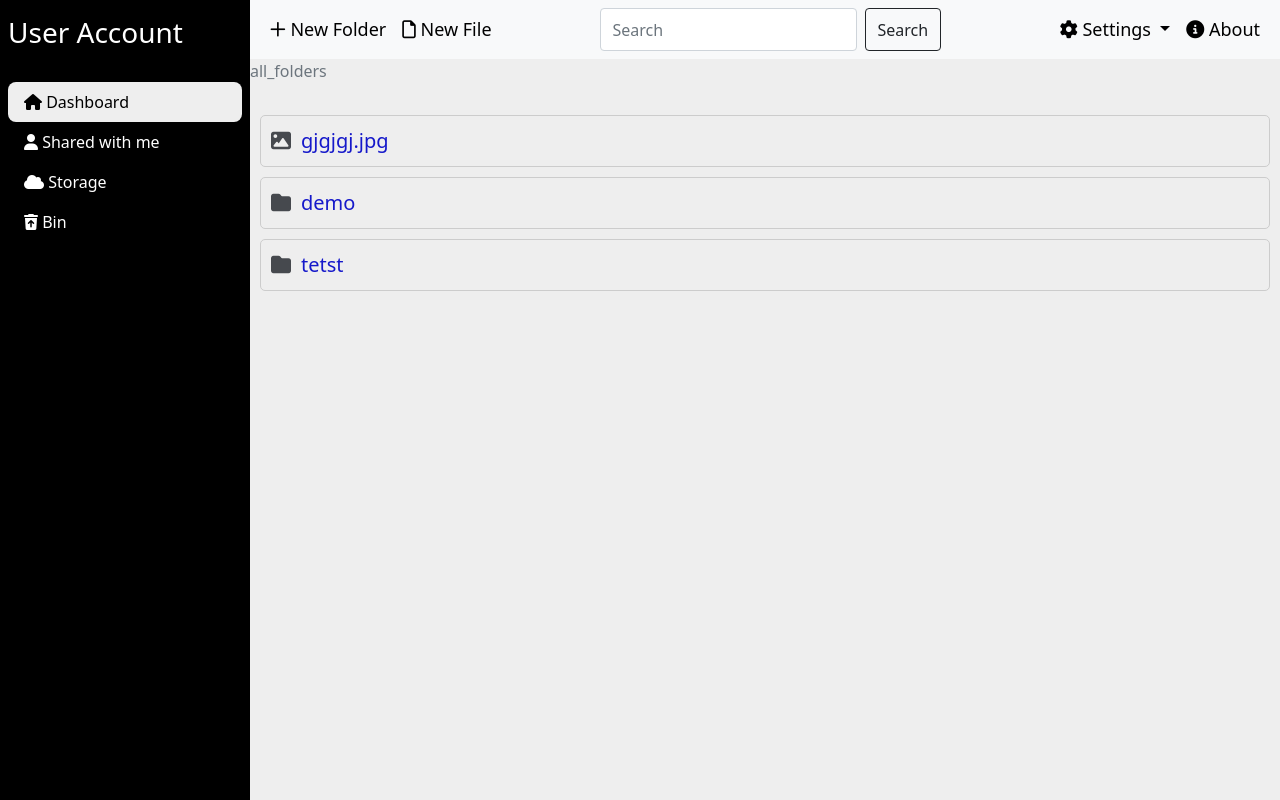
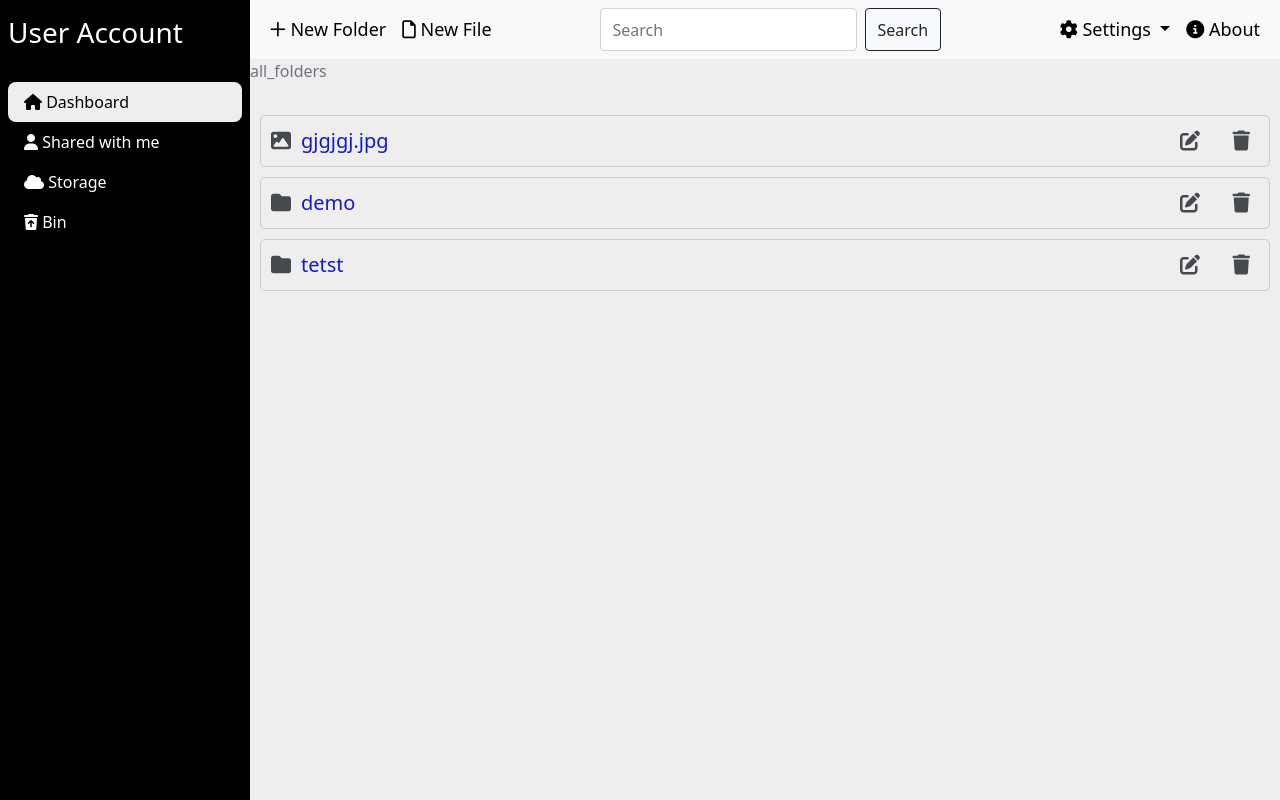
Before and after one commit to Grey-Hat-Guy/Hybrid_Alg, a Flask app: page /dashboard in a window 1280 px wide. Run offline with Flask 3, Linux system fonts and the light colour scheme; some libraries are stand-ins or nearby versions.

Commit message:
Committed

```diff
--- a/app.py
+++ b/app.py
@@ -77,7 +77,7 @@ def getFoldersOnly():
 def uploadFile():
     filename = request.form.get("filename")
     parentFolder = request.form.get("parentKey")
-    print(request.form.get("filename"), '😀😀😀')
+    # print(request.form.get("filename"), '😀😀😀')
     parentFolder = os.path.join(BASE_DIR, parentFolder)
 
     file = request.files["file"]
--- a/static/files/css/dashboard.css
+++ b/static/files/css/dashboard.css
@@ -76,3 +76,15 @@ a.folder-link {
   margin-right: 0.5em;
   color: #46494e;
 }
+
+.delete-icon {
+  position: absolute;
+  right: 20px;
+  margin-top: 5px;
+}
+
+.rename-icon {
+  position: absolute;
+  right: 70px;
+  margin-top: 5px;
+}
--- a/static/files/js/helper.js
+++ b/static/files/js/helper.js
@@ -27,7 +27,7 @@ async function showFolders(folderkey) {
     jpg: "fa-image",
     png: "fa-image",
     gif: "fa-image",
-    py: "fa-file-code",
+    py: "fa-file-code"
   };
 
   if (res.status === 200) {
@@ -72,6 +72,19 @@ async function showFolders(folderkey) {
       folderIcon.classList.add("fa-solid");
       folderIcon.classList.add(icons[ext] ? icons[ext] : "fa-folder");
       folderLink.insertBefore(folderIcon, folderLink.firstChild);
+
+      const renameIcon = document.createElement('i');
+      renameIcon.classList.add('fa-solid', 'fa-pen-to-square', 'rename-icon');
+      renameIcon.setAttribute('data-folder', folderName);
+      // renameIcon.addEventListener('click', renameFolder);
+      folderLink.appendChild(renameIcon);
+
+      const deleteIcon = document.createElement('i');
+      deleteIcon.classList.add('fa-solid', 'fa-trash', 'delete-icon');
+      deleteIcon.setAttribute('data-folder', folderName);
+      // deleteIcon.addEventListener('click', deleteFolder);
+      folderLink.appendChild(deleteIcon);
+
       const folderDiv = document.createElement("div");
       folderDiv.classList.add("folder");
       folderDiv.appendChild(folderLink);
```
Also changed, not shown: 1 other file.
